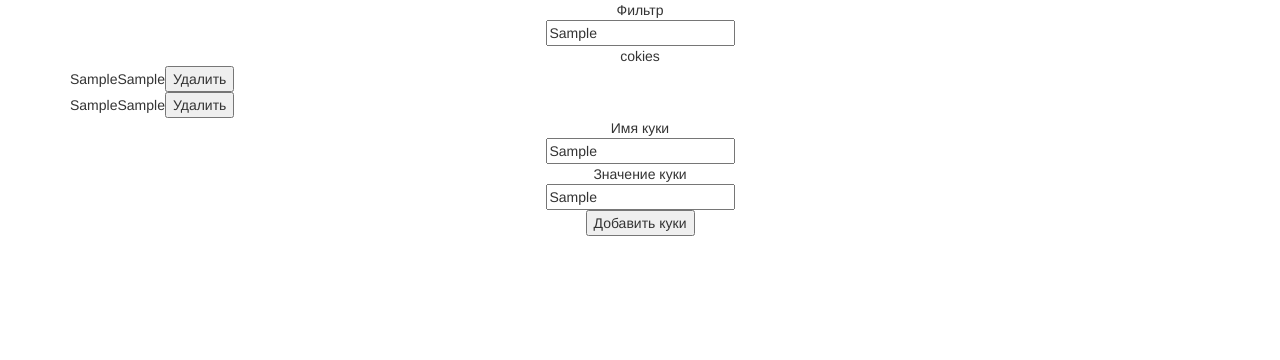
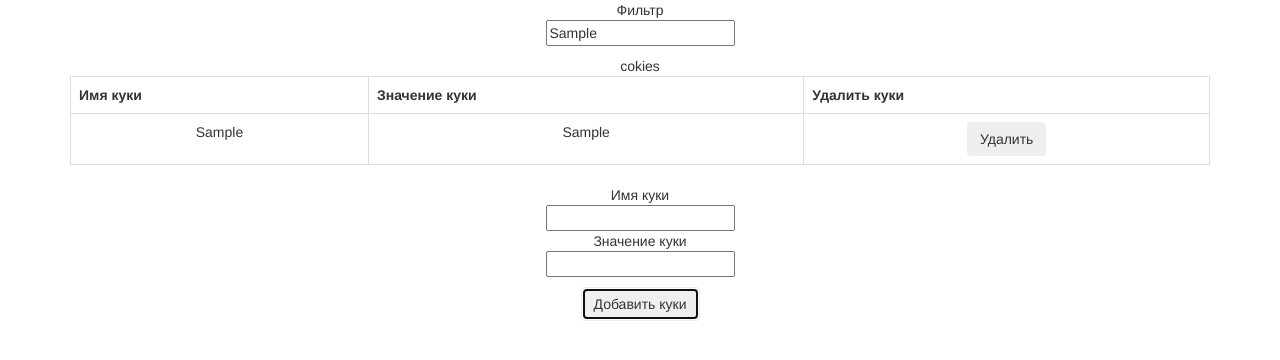
Before and after one commit to c0c1cbka/LoftSchool, a website built with webpack: page src/index.html in a window 1280 px wide. Both pictures are taken after typing "Sample", "Sample", "Sample" into the empty fields and a click on the button "Добавить куки". Built offline with nearby package versions, Linux system fonts and the light colour scheme.

Commit message:
чуть чуть добавил кода
не работает добавления куки

```diff
--- a/src/cookie.js
+++ b/src/cookie.js
@@ -45,20 +45,27 @@ const listTable = homeworkContainer.querySelector('#list-table tbody');
 
 filterNameInput.addEventListener('keyup', function() {
 	// здесь можно обработать нажатия на клавиши внутри текстового поля для фильтрации cookie
+
+
+
 });
 
 addButton.addEventListener('click', () => {
 	// здесь можно обработать нажатие на кнопку "добавить cookie"
-	addElement(addNameInput.value, addValueInput.value);
-});
-
-
-function addElement(name, val) {
-	if (name === '' || val === '') {
+	if (addNameInput.value === '' || addValueInput.value === '') {
 		console.error('Не все данные введены');
 		return;
 	}
 
+	document.cookie = addNameInput.value + '=' + addValueInput.value;
+
+	addElement(addNameInput.value, addValueInput.value);
+
+	addNameInput.value = '';
+	addValueInput.value = '';
+});
+
+function addElement(name, val) {
 	let tr = document.createElement('tr');
 
 	let td = document.createElement('td');
@@ -68,14 +75,25 @@ function addElement(name, val) {
 	td_2.innerHTML = val;
 
 	let btn = document.createElement('button');
+	btn.classList.add("btn");
 	btn.innerHTML = 'Удалить';
 	btn.addEventListener('click', () => {
-		addElement(addNameInput.value, addValueInput.value);
+		deleteCookie(name);
+		tr.remove();
 	});
+
+	let td_3 = document.createElement('td');
+	td_3.appendChild(btn);
 
 	tr.appendChild(td);
 	tr.appendChild(td_2);
-	tr.appendChild(btn);
+	tr.appendChild(td_3);
 
 	listTable.appendChild(tr);
 }
+
+function deleteCookie(name) {
+	setCookie(name, "", {
+		expires: -1
+	})
+}
--- a/src/index.html
+++ b/src/index.html
@@ -1,5 +1,5 @@
 <!DOCTYPE html>
-<html lang="en">
+<html lang="ru">
 
 <head>
     <meta charset="utf-8">
@@ -15,10 +15,15 @@
         <input type="text" id="filter-name-input">
        </div>
 
-       <div>
-        <table id="list-table">
+       <div style="margin-top: 10px;">
+        <table id="list-table" class="table table-bordered">
             <thead> cokies </thead>
             <tbody>
+                <tr>
+                    <th>Имя куки</th>
+                    <th>Значение куки</th>
+                    <th>Удалить куки</th>
+                </tr>
             </tbody>
         </table>
        </div>
@@ -33,7 +38,7 @@
         <input type="text" id="add-value-input">
        </div>
 
-       <button id="add-button">Добавить куки</button>
+       <button id="add-button" class="btn" style="margin-top: 10px;">Добавить куки</button>
 
     </div>
 </body>
```
